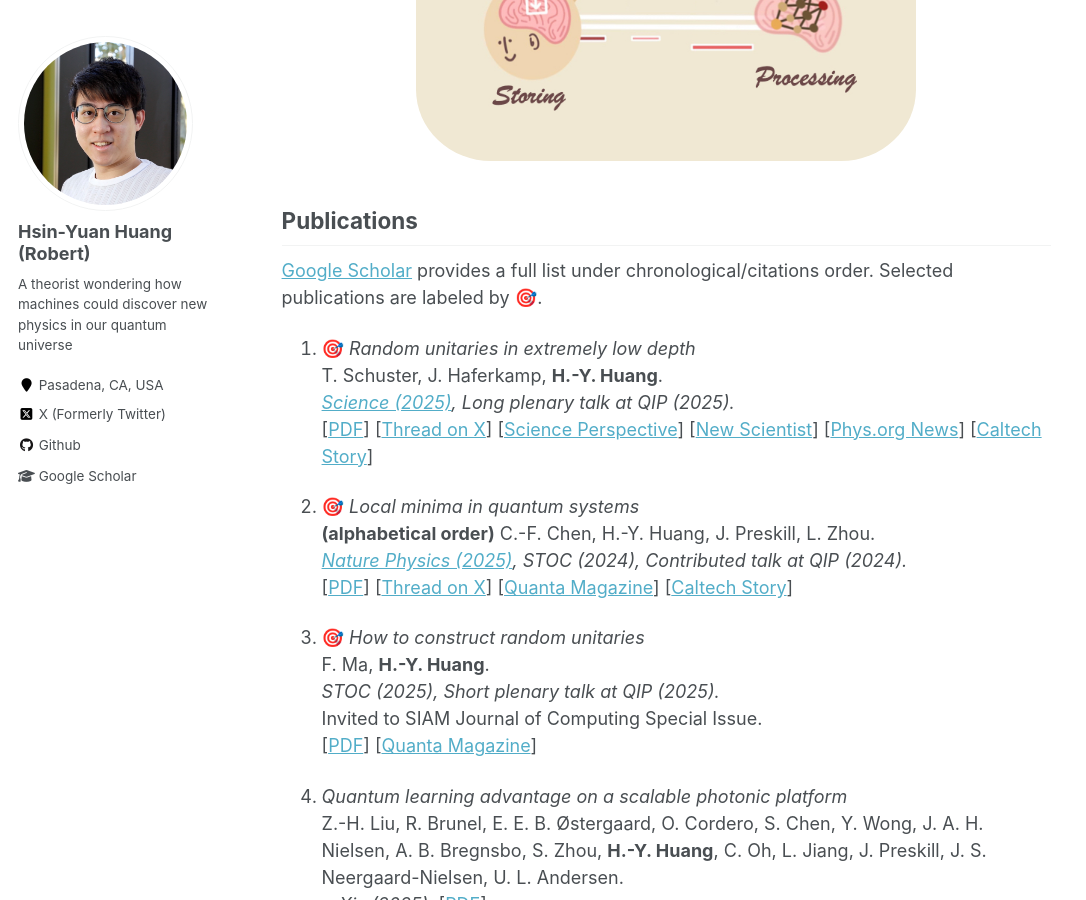
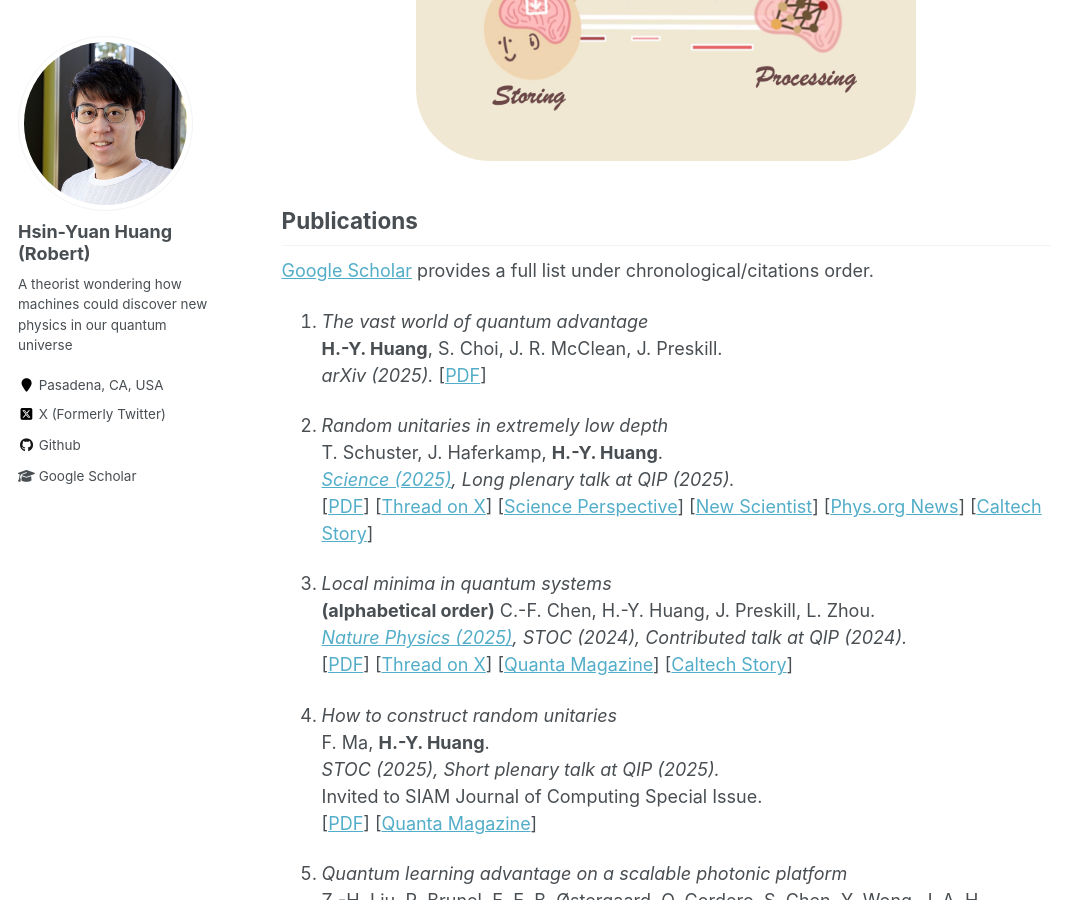
Before and after one commit to hsinyuan-huang/hsinyuan-huang.github.io, a Jekyll site: the page built from _pages/about.md, in a window 1280 px wide and 900 px high, scrolled down 1219 px. Shown: the whole window, without its empty margins (0-1086 px from the left). Built offline with Jekyll 4.4.1, drawn with Linux system fonts in a browser that asks for light colours; emoji names are drawn with the system emoji font; formulas are drawn with MathJax 3.

Commit message:
Update papers

```diff
--- a/_pages/about.md
+++ b/_pages/about.md
@@ -31,19 +31,23 @@ My ultimate goal is to build quantum machines capable of discovering new facets
 
 ## Publications
 
-<a href="https://scholar.google.com/citations?user=2y5YF-gAAAAJ" target="_blank">Google Scholar</a> provides a full list under chronological/citations order. Selected publications are labeled by :dart:.
+<a href="https://scholar.google.com/citations?user=2y5YF-gAAAAJ" target="_blank">Google Scholar</a> provides a full list under chronological/citations order.
 
-1. :dart: *Random unitaries in extremely low depth* <br>
+1. *The vast world of quantum advantage* <br>
+**H.-Y. Huang**, S. Choi, J. R. McClean, J. Preskill.<br>
+*arXiv (2025).* [<a href="https://arxiv.org/abs/2508.05720" target="_blank">PDF</a>]
+
+1. *Random unitaries in extremely low depth* <br>
 T. Schuster, J. Haferkamp, **H.-Y. Huang**.<br>
 *<a href="https://www.science.org/doi/10.1126/science.adv8590" target="_blank">Science (2025)</a>, Long plenary talk at QIP (2025).*<br>
 [<a href="https://arxiv.org/abs/2407.07754" target="_blank">PDF</a>] [<a href="https://x.com/RobertHuangHY/status/1811282817743208706" target="_blank">Thread on X</a>] [<a href="https://www.science.org/doi/10.1126/science.adz0147" target="_blank">Science Perspective</a>] [<a href="https://www.newscientist.com/article/2486991-quantum-computers-are-surprisingly-random-but-thats-a-good-thing/" target="_blank">New Scientist</a>] [<a href="https://phys.org/news/2025-07-randomness-key-powerful-quantum.html" target="_blank">Phys.org News</a>] [<a href="https://www.caltech.edu/about/news/quantum-chaos-kicks-in-sooner-than-previously-thought" target="_blank">Caltech Story</a>]
 
-1. :dart: *Local minima in quantum systems* <br>
+1. *Local minima in quantum systems* <br>
 **(alphabetical order)** C.-F. Chen, H.-Y. Huang, J. Preskill, L. Zhou.<br>
 *<a href="https://www.nature.com/articles/s41567-025-02781-4" target="_blank">Nature Physics (2025)</a>, STOC (2024), Contributed talk at QIP (2024).*<br>
 [<a href="https://arxiv.org/abs/2309.16596" target="_blank">PDF</a>] [<a href="https://x.com/RobertHuangHY/status/1707861752942145672" target="_blank">Thread on X</a>] [<a href="https://www.quantamagazine.org/physicists-finally-find-a-problem-only-quantum-computers-can-do-20240312/" target="_blank">Quanta Magazine</a>] [<a href="https://www.caltech.edu/about/news/proving-quantum-computers-have-the-edge" target="_blank">Caltech Story</a>]
 
-1. :dart: *How to construct random unitaries* <br>
+1. *How to construct random unitaries* <br>
 F. Ma, **H.-Y. Huang**.<br>
 *STOC (2025), Short plenary talk at QIP (2025).*<br>
 Invited to SIAM Journal of Computing Special Issue.<br>
@@ -81,7 +85,7 @@ C. Oh, S. Chen, Y. Wong, S. Zhou, **H.-Y. Huang**, J. A.H. Nielsen, Z.-H. Liu, J
 J. Huang, L. Lewis, **H.-Y. Huang**, J. Preskill. <br>
 *arXiv (2024).* [<a href="https://arxiv.org/abs/2410.15501" target="_blank">PDF</a>]
 
-1. :dart: *Certifying almost all quantum states with few single-qubit measurements* <br>
+1. *Certifying almost all quantum states with few single-qubit measurements* <br>
 **(alphabetical order)** H.-Y. Huang, J. Preskill, M. Soleimanifar.<br>
 *FOCS (2024), Contributed talk at QIP (2024).*<br>
 [<a href="https://arxiv.org/abs/2404.07281" target="_blank">PDF</a>] [<a href="https://x.com/RobertHuangHY/status/1780093918488773026" target="_blank">Thread on X</a>] [<a href="https://github.com/hsinyuan-huang/certify-quantum-states" target="_blank">GitHub Code</a>] [<a href="https://www.youtube.com/live/o4EIME_ZVnU?si=kpK85SwxyoN6dso8" target="_blank">Invited talk at IBM</a>]
@@ -94,7 +98,7 @@ A. Angrisani, A. Schmidhuber, M. S. Rudolph, M. Cerezo, Z. Holmes, **H.-Y. Huang
 S. Chen, C. Oh, S. Zhou, **H.-Y. Huang**, L. Jiang. <br>
 *<a href="https://doi.org/10.1103/PhysRevLett.132.180805" target="_blank">Physical Review Letters (2024)</a>.* [<a href="https://arxiv.org/abs/2309.13461" target="_blank">PDF</a>]
 
-1. :dart: *Learning shallow quantum circuits* <br>
+1. *Learning shallow quantum circuits* <br>
 **H.-Y. Huang**<sup>$\dagger$</sup> (co-first author), Y. Liu<sup>$\dagger$</sup>, M. Broughton, I. Kim, A. Anshu, Z. Landau, J. R. McClean.<br>
 *STOC (2024), Short plenary talk at QIP (2024).*<br>
 Invited to SIAM Journal of Computing Special Issue.<br>
@@ -137,7 +141,7 @@ M. C. Caro<sup>$\dagger$</sup>, **H.-Y. Huang**<sup>$\dagger$</sup> (co-first au
 *<a href="https://www.nature.com/articles/s41467-023-39381-w" target="_blank">Nature Communications (2023)</a>.* [<a href="https://arxiv.org/abs/2204.10268" target="_blank">PDF</a>] [<a href="https://www.eurekalert.org/news-releases/994275">News</a>]
 
 
-1. :dart: *Learning many-body Hamiltonians with Heisenberg-limited scaling* <br>
+1. *Learning many-body Hamiltonians with Heisenberg-limited scaling* <br>
 **H.-Y. Huang**<sup>$\dagger$</sup> (co-first author), Y. Tong<sup>$\dagger$</sup>, Di Fang, Yuan Su. <br>
 *<a href="https://journals.aps.org/prl/abstract/10.1103/PhysRevLett.130.200403" target="_blank">Physical Review Letters (2023)</a>, Short plenary talk at QIP (2023).* [<a href="https://arxiv.org/abs/2210.03030" target="_blank">PDF</a>] [<a href="https://x.com/RobertHuangHY/status/1578350030641328128" target="_blank">Thread on X</a>]
 
@@ -165,7 +169,7 @@ J. Cotler<sup>$\dagger$</sup>, D. Mark<sup>$\dagger$</sup>, **H.-Y. Huang**<sup>
 K. V. Kirk, J. Cotler, **H.-Y. Huang**, M. D. Lukin. <br>
 *arXiv (2022).* [<a href="https://arxiv.org/abs/2212.06084" target="_blank">PDF</a>]
 
-1. :dart:  *Provably efficient machine learning for quantum many-body problems* <br>
+1. *Provably efficient machine learning for quantum many-body problems* <br>
 **H.-Y. Huang**, R. Kueng, G. Torlai, V. V. Albert, J. Preskill. <br>
 *<a href="https://www.science.org/doi/10.1126/science.abk3333" target="_blank">Science (2022)</a>, Long plenary talk at QIP (2022).* <br>
 [<a href="https://arxiv.org/abs/2106.12627" target="_blank">PDF</a>] [<a href="https://github.com/hsinyuan-huang/provable-ml-quantum" target="_blank">GitHub Code</a>] [<a href="https://x.com/RobertHuangHY/status/1408230497512087554" target="_blank">Thread on X</a>] [<a href="https://www.caltech.edu/about/news/classical-machine-learning-can-solve-tricky-quantum-problems" target="_blank">Caltech News</a>] [<a href="https://phys.org/news/2022-09-traditional-quantum-problems.html" target="_blank">Phys.org News</a>] [<a href="https://spectrum.ieee.org/machine-learning-quantum" target="_blank">IEEE Spectrum</a>]<br>
@@ -184,7 +188,7 @@ M. C. Caro, **H.-Y. Huang**, M. Cerezo, K. Sharma, A. Sornborger, L. Cincio, P.
 [<a href="https://arxiv.org/abs/2111.05292" target="_blank">PDF</a>] [<a href="https://discover.lanl.gov/news/0823-quantum-ai" target="_blank">Los Alamos News</a>] [<a href="https://pennylane.ai/qml/demos/tutorial_learning_few_data.html" target="_blank">PennyLane Tutorial</a>]
 
 
-1. :dart:  *Quantum advantage in learning from experiments* <br>
+1. *Quantum advantage in learning from experiments* <br>
 **H.-Y. Huang**, M. Broughton, J. Cotler, S. Chen, J. Li, M. Mohseni, H. Neven, R. Babbush, R. Kueng, J. Preskill, J. R. McClean. <br>
 *<a href="https://www.science.org/doi/10.1126/science.abn7293" target="_blank">Science (2022)</a>.*<br>
 [<a href="https://arxiv.org/abs/2112.00778" target="_blank">PDF</a>] [<a href="https://x.com/RobertHuangHY/status/1466678468213542912" target="_blank">Thread on X</a>] [<a href="https://arstechnica.com/science/2022/06/quantum-computer-succeeds-where-a-classical-algorithm-fails/" target="_blank">arsTECHNICA News</a>] [<a href="https://www.sciencenews.org/article/quantum-physics-machine-learning-google-computer" target="_blank">ScienceNews</a>] [<a href="https://phys.org/news/2022-06-theory-quantum-exponentially-faster-tasks.html" target="_blank">Phys.org News</a>] [<a href="https://www.wired.com/story/quantum-advantage-showdowns-have-no-clear-winners/" target="_blank">WIRED News</a>]
@@ -234,7 +238,7 @@ J. R. McClean, N. C. Rubin, J. Lee, M. P. Harrigan, T. E. O'Brien, R. Babbush, W
 [<a href="https://arxiv.org/abs/2103.07510" target="_blank">PDF</a>] [<a href="https://github.com/hsinyuan-huang/predicting-quantum-properties" target="_blank">GitHub Code</a>]
 
 
-1. :dart: *Power of data in quantum machine learning* <br>
+1. *Power of data in quantum machine learning* <br>
 **H.-Y. Huang**, M. Broughton, M. Mohseni, R. Babbush, S. Boixo, H. Neven, J. R. McClean. <br>
 *<a href="https://www.nature.com/articles/s41467-021-22539-9" target="_blank">Nature Communications (Featured)</a>, Contributed talk at QIP (2021).*<br>
 [<a href="https://arxiv.org/abs/2011.01938" target="_blank">PDF</a>]
@@ -244,7 +248,7 @@ J. R. McClean, N. C. Rubin, J. Lee, M. P. Harrigan, T. E. O'Brien, R. Babbush, W
 [<a href="https://www.tensorflow.org/quantum/tutorials/quantum_data" target="_blank">TensorFlow Quantum Tutorial</a>]
 
 
-1. :dart: *Information-theoretic bounds on quantum advantage in machine learning* <br>
+1. *Information-theoretic bounds on quantum advantage in machine learning* <br>
 **H.-Y. Huang**, R. Kueng, J. Preskill.<br>
 *<a href="https://journals.aps.org/prl/abstract/10.1103/PhysRevLett.126.190505" target="_blank">Physical Review Letters (Editor's Suggestion)</a>, Contributed talk at QIP (2021).*<br>
 [<a href="https://arxiv.org/abs/2101.02464" target="_blank">PDF</a>] [<a href="https://www.youtube.com/watch?v=d1_hBEJQUSA&t=1202s&ab_channel=MunichCenterforQuantumScience%26Technology" target="_blank">Talk at QIP</a>] [<a href="https://quantumfrontiers.com/2021/06/02/peeking-into-the-world-of-quantum-intelligence/" target="_blank">IQIM blog</a>] [<a href="https://www.quantamagazine.org/quantum-memory-proves-exponentially-powerful-20241016/" target="_blank">Quanta Magazine</a>]
@@ -278,7 +282,7 @@ A. Elben, R. Kueng, **H.-Y. Huang**, R. van Bijnen, C. Kokail, M. Dalmonte, P. C
 *<a href="https://journals.aps.org/prl/abstract/10.1103/PhysRevLett.125.200501" target="_blank">Physical Review Letters (2020)</a>.* [<a href="https://arxiv.org/abs/2007.06305" target="_blank">PDF</a>]
 
 
-1. :dart: *Predicting many properties in a quantum system from very few measurements* <br>
+1. *Predicting many properties in a quantum system from very few measurements* <br>
 **H.-Y. Huang**, R. Kueng, J. Preskill. <br>
 *<a href="https://www.nature.com/articles/s41567-020-0932-7" target="_blank">Nature Physics (2020)</a>, Short plenary talk at QIP (2020).*<br>
 [<a href="https://arxiv.org/abs/2002.08953" target="_blank">PDF</a>] [<a href="https://github.com/hsinyuan-huang/predicting-quantum-properties" target="_blank">GitHub Code</a>] [<a href="https://en.wikipedia.org/wiki/Classical_shadow" target="_blank">Wikipedia page</a>] [<a href="https://pennylane.ai/qml/demos/tutorial_classical_shadows.html" target="_blank">PennyLane Tutorial</a>] [<a href="https://www.youtube.com/watch?v=NXejv2wVwas&t=2553s&ab_channel=SimonsInstitute" target="_blank">Talk by John Preskill</a>] [<a href="https://phys.org/news/2020-07-method-properties-complex-quantum.html" target="_blank">Phys.org News</a>] [<a href="https://www.quantamagazine.org/machine-learning-aids-classical-modeling-of-quantum-systems-20230914/" target="_blank">Quanta Magazine</a>]
```
